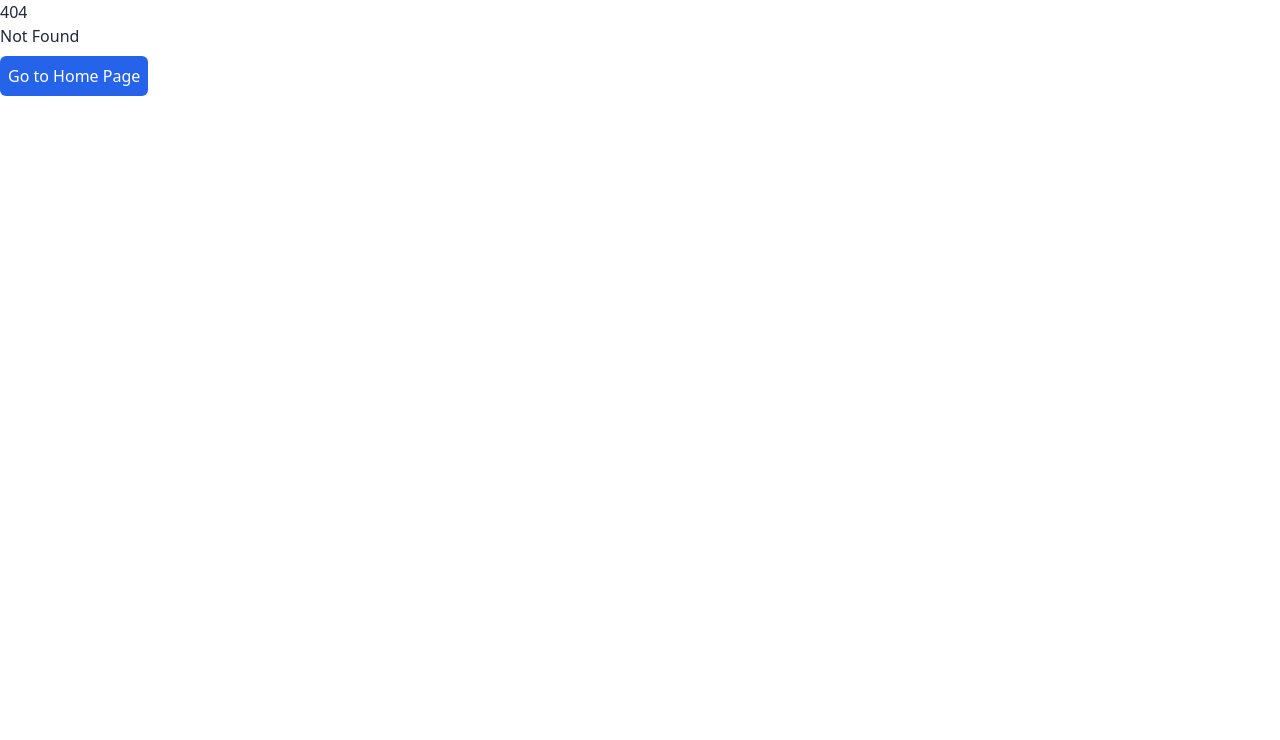
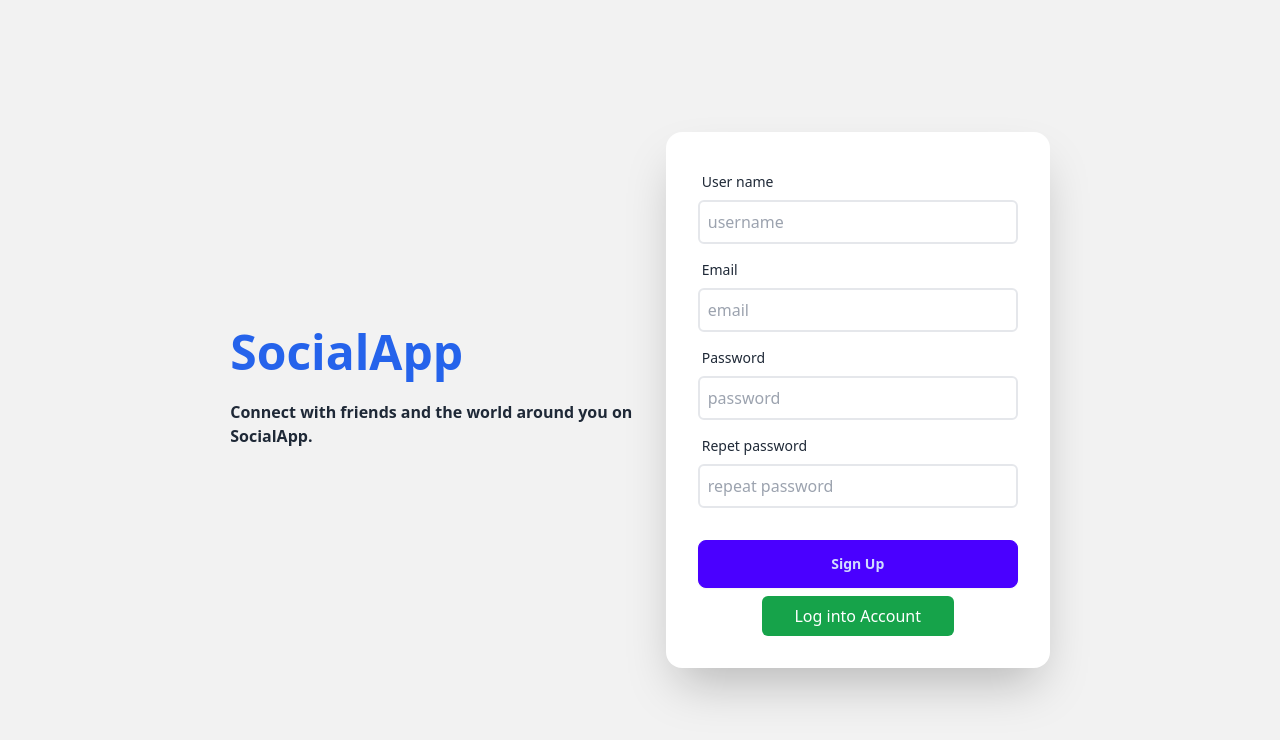
Before and after one commit to ProjectLife21/socialApp, a React (Vite) app in the folder client/: page /register in a window 1280 px wide. Before the commit this address had no page. Shown: the top 740 px of the page. Built offline with nearby package versions, Linux system fonts and the light colour scheme.

Commit message:
LoginPage & RegisterPage added

```diff
--- a/client/src/App.tsx
+++ b/client/src/App.tsx
@@ -1,6 +1,7 @@
 import { createBrowserRouter, RouterProvider } from "react-router-dom";
 
-// layout
+// layouts
+import { MainLayout, AuthLayout } from "./layouts";
 
 // pages
 import {
@@ -10,7 +11,6 @@ import {
   RegisterPage,
   ErrorPage,
 } from "./pages";
-import { MainLayout } from "./layouts";
 
 const App = () => {
   const router = createBrowserRouter([
@@ -31,6 +31,22 @@ const App = () => {
         </MainLayout>
       ),
     },
+    {
+      path: "/login",
+      element: (
+        <AuthLayout>
+          <LoginPage />
+        </AuthLayout>
+      ),
+    },
+    {
+      path: "/register",
+      element: (
+        <AuthLayout>
+          <RegisterPage />
+        </AuthLayout>
+      ),
+    },
   ]);
 
   return <RouterProvider router={router} />;
--- /dev/null
+++ b/client/src/components/Actions/Button.tsx
@@ -0,0 +1,14 @@
+type TButton = {
+  type: "submit" | "reset" | "button";
+  text: string;
+  classProps: string;
+};
+
+const Button = ({ type, text, classProps }: TButton) => {
+  return (
+    <button type={type} className={classProps}>
+      {text}
+    </button>
+  );
+};
+export default Button;
--- /dev/null
+++ b/client/src/components/DataInput/InputRow.tsx
@@ -0,0 +1,31 @@
+type TInputRow = {
+  type: React.HTMLInputTypeAttribute;
+  classProps?: string;
+  placeholder?: string;
+  label: string;
+  name: string;
+};
+
+const InputRow = ({
+  label,
+  name,
+  type,
+  classProps,
+  placeholder,
+}: TInputRow) => {
+  return (
+    <div className="form-control">
+      <label htmlFor={name} className="label">
+        <span className="label-text">{label}</span>
+      </label>
+      <input
+        type={type}
+        className="p-2 border-solid border-2 rounded-md"
+        id={name}
+        name={name}
+        placeholder={placeholder}
+      />
+    </div>
+  );
+};
+export default InputRow;
--- a/client/src/components/index.ts
+++ b/client/src/components/index.ts
@@ -4,3 +4,5 @@ export { default as RightSidebar } from "./Navigation/RightSidebar";
 export { default as Feed } from "./DataDisplay/Feed";
 export { default as ListOfFeeds } from "./DataDisplay/ListOfFeeds";
 export { default as Share } from "./DataInput/Share";
+export { default as Button } from "./Actions/Button";
+export { default as InputRow } from "./DataInput/InputRow";
--- /dev/null
+++ b/client/src/layouts/AuthLayout.tsx
@@ -0,0 +1,22 @@
+type TAuthLayout = {
+  children: React.ReactNode;
+};
+
+const AuthLayout = ({ children }: TAuthLayout) => {
+  return (
+    <div className="hero bg-base-200 min-h-screen">
+      <div className="hero-content flex-col lg:flex-row">
+        <div className="text-center lg:text-left">
+          <h1 className="text-5xl font-bold text-blue-600">SocialApp</h1>
+          <p className="font-semibold py-6">
+            Connect with friends and the world around you on SocialApp.
+          </p>
+        </div>
+        <div className="card bg-base-100 w-full max-w-sm shrink-0 shadow-2xl">
+          {children}
+        </div>
+      </div>
+    </div>
+  );
+};
+export default AuthLayout;
--- a/client/src/layouts/index.ts
+++ b/client/src/layouts/index.ts
@@ -1 +1,2 @@
 export { default as MainLayout } from "./MainLayout";
+export { default as AuthLayout } from "./AuthLayout";
--- a/client/src/pages/LoginPage.tsx
+++ b/client/src/pages/LoginPage.tsx
@@ -1,4 +1,35 @@
+import { Link } from "react-router-dom";
+
+// components
+import { Button, InputRow } from "../components";
+
 const LoginPage = () => {
-  return <div>LoginPage</div>;
+  return (
+    <form className="card-body">
+      <InputRow type="email" label="Email" placeholder="email" name="email" />
+      <InputRow
+        type="password"
+        label="Password"
+        placeholder="password"
+        name="password"
+      />
+      <div className="form-control mt-6">
+        <Button classProps="btn btn-primary" text="Login" type="submit" />
+      </div>
+      <label className="flex justify-center label">
+        <a href="#" className="label-text-alt link link-hover">
+          Forgot password?
+        </a>
+      </label>
+      <div className="flex justify-center">
+        <Link
+          to="/register"
+          className="bg-green-600 text-white w-[12rem] px-2 rounded-md py-2 text-center transition-all hover:bg-green-500"
+        >
+          Create a New Account
+        </Link>
+      </div>
+    </form>
+  );
 };
 export default LoginPage;
--- a/client/src/pages/RegisterPage.tsx
+++ b/client/src/pages/RegisterPage.tsx
@@ -1,4 +1,42 @@
+import { Link } from "react-router-dom";
+
+// components
+import { InputRow, Button } from "../components";
+
 const RegisterPage = () => {
-  return <div>RegisterPage</div>;
+  return (
+    <form className="card-body">
+      <InputRow
+        type="text"
+        label="User name"
+        placeholder="username"
+        name="username"
+      />
+      <InputRow type="email" label="Email" placeholder="email" name="email" />
+      <InputRow
+        type="password"
+        label="Password"
+        placeholder="password"
+        name="password"
+      />
+      <InputRow
+        type="password"
+        label="Repet password"
+        placeholder="repeat password"
+        name="repeat_password"
+      />
+      <div className="form-control mt-6">
+        <Button classProps="btn btn-primary" text="Sign Up" type="submit" />
+      </div>
+      <div className="flex justify-center">
+        <Link
+          to="/login"
+          className="bg-green-600 text-white w-[12rem] px-2 rounded-md py-2 text-center transition-all hover:bg-green-500"
+        >
+          Log into Account
+        </Link>
+      </div>
+    </form>
+  );
 };
 export default RegisterPage;
```
